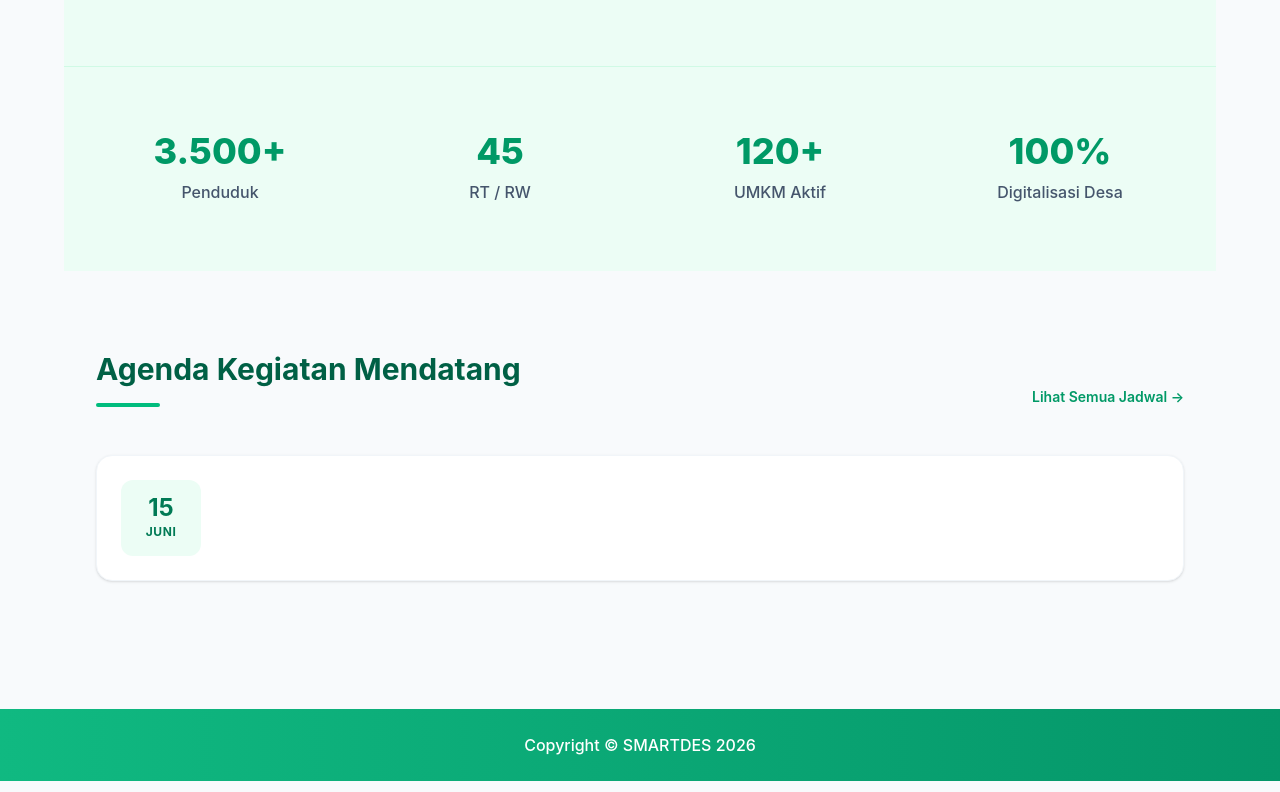
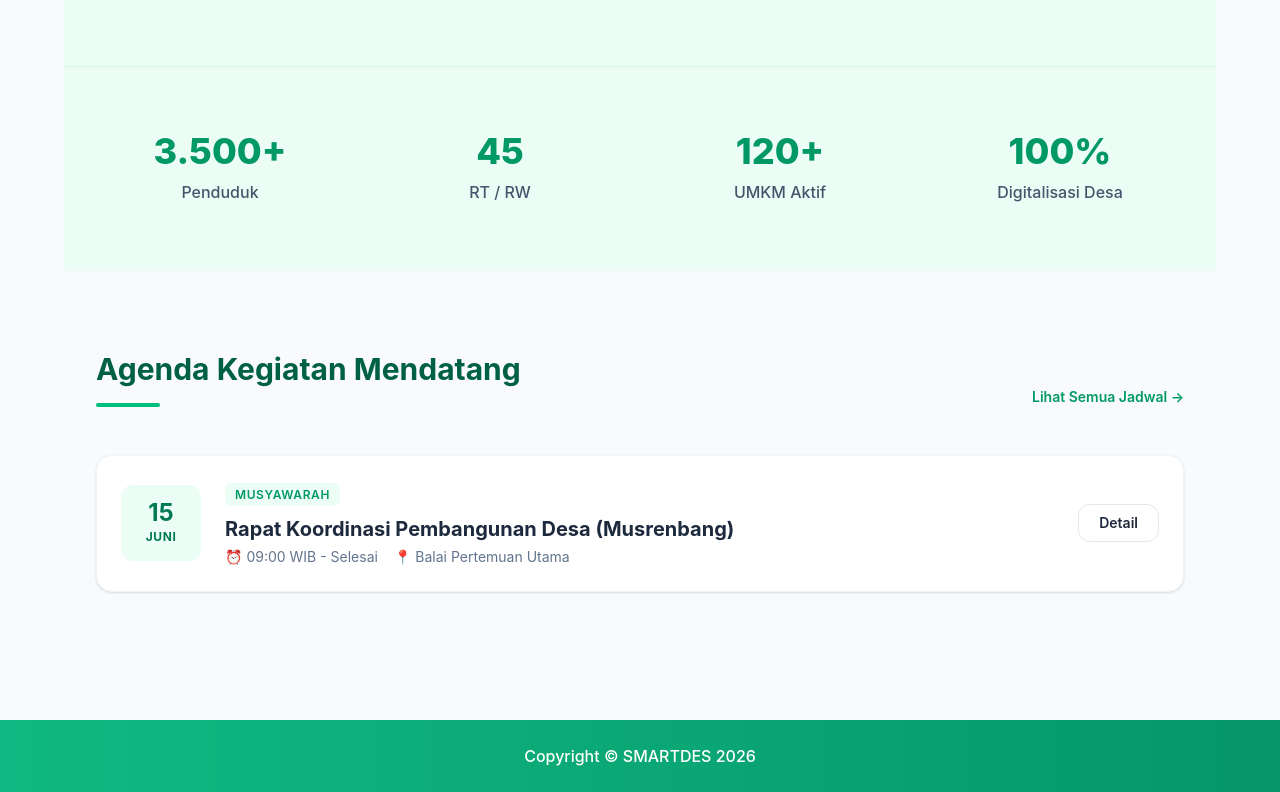
Before and after one commit to muhammadarlianoscar-uti/TA-WEB-24-SEMBADE, a Next.js app in the folder my-app/: page /home in a window 1280 px wide. Shown: the part 2463-3255 px from the top of the page. Built offline with nearby package versions, Linux system fonts and the light colour scheme.

Commit message:
menambahkan informasi lainnya

```diff
--- a/my-app/app/home/page.tsx
+++ b/my-app/app/home/page.tsx
@@ -273,8 +273,17 @@ export default function Home() {
               <span className="block text-2xl leading-none">15</span>
               <span className="text-xs uppercase tracking-wider block mt-1">Juni</span>
             </div>
+            <div className="flex-1">
+              <span className="text-xs font-semibold uppercase tracking-wider text-emerald-600 bg-emerald-50 px-2.5 py-1 rounded-md">Musyawarah</span>
+              <h3 className="text-xl font-bold text-slate-800 mt-2 mb-1">Rapat Koordinasi Pembangunan Desa (Musrenbang)</h3>
+              <p className="text-slate-500 text-sm flex items-center gap-4">
+                <span>⏰ 09:00 WIB - Selesai</span>
+                <span>📍 Balai Pertemuan Utama</span>
+              </p>
+            </div>
+            <button className="text-sm font-semibold border border-slate-200 hover:border-emerald-500 hover:text-emerald-600 py-2 px-5 rounded-xl transition-colors w-full sm:w-auto">Detail</button>
+          </div>
 
-          </div>
 
         </div>
       </section>
```
